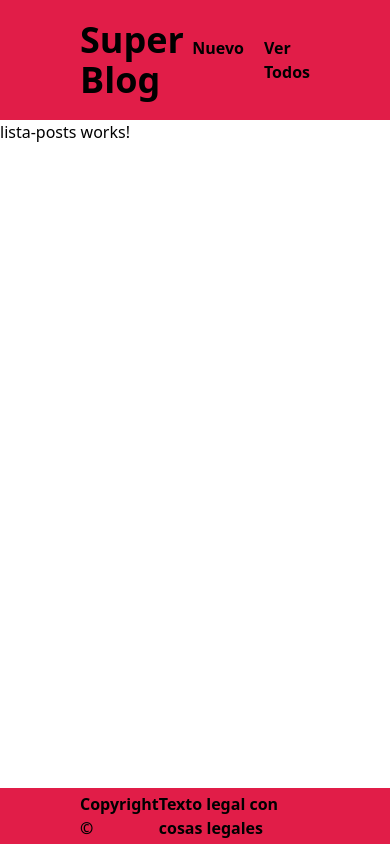
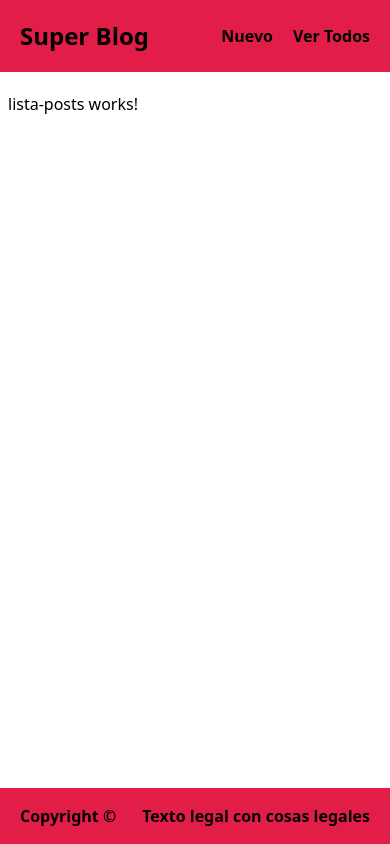
Before and after one commit to miglehp/ProyectoAngularBlogIdBootcamp, an Angular app: page /posts in a window 390 px wide. Built offline with nearby package versions, Linux system fonts and the light colour scheme.

Commit message:
responsive Header+Footer / Gitignore: db pruebas

```diff
--- a/src/app/app.component.html
+++ b/src/app/app.component.html
@@ -2,7 +2,7 @@
   <header>
     <app-navbar></app-navbar>
   </header>
-  <main>
+  <main class="landscape:px-52 landscape:mt-20 portrait:px-2 portrait:mt-5">
     <router-outlet></router-outlet>
   </main>
 </div>
--- a/src/app/components/footer/footer.component.html
+++ b/src/app/components/footer/footer.component.html
@@ -1,4 +1,4 @@
-<div class="bg-rose-600 h-14 px-20 flex justify-between items-center font-bold" id="footer">
-    <div>Copyright ©</div>
-    <div>Texto legal con cosas legales</div>
+<div class="bg-rose-600 h-14 landscape:px-20 portrait:px-5 flex justify-between items-center font-bold" id="footer">
+    <p>Copyright ©</p>
+    <p>Texto legal con cosas legales</p>
 </div>
--- a/src/app/components/navbar/navbar.component.html
+++ b/src/app/components/navbar/navbar.component.html
@@ -1,5 +1,5 @@
-<nav class="bg-rose-600 p-5 px-20 flex justify-between items-center font-bold">
-    <h1 class="font-sans text-4xl cursor-default">Super Blog</h1>
+<nav class="bg-rose-600 p-5 landscape:px-20 flex justify-between items-center font-bold">
+    <h1 class="font-sans landscape:text-4xl portrait:text-2xl cursor-default">Super Blog</h1>
     <ul class="nav-menu flex gap-5">
         <li routerLink="new" class="cursor-pointer hover:text-white">Nuevo</li>
         <li routerLink="posts" class="cursor-pointer hover:text-white">Ver Todos</li>
```
Also changed, not shown: src/app/interfaces/post.ts (line endings or trailing spaces), 1 other file (tests, documents, lock files or other folders).
